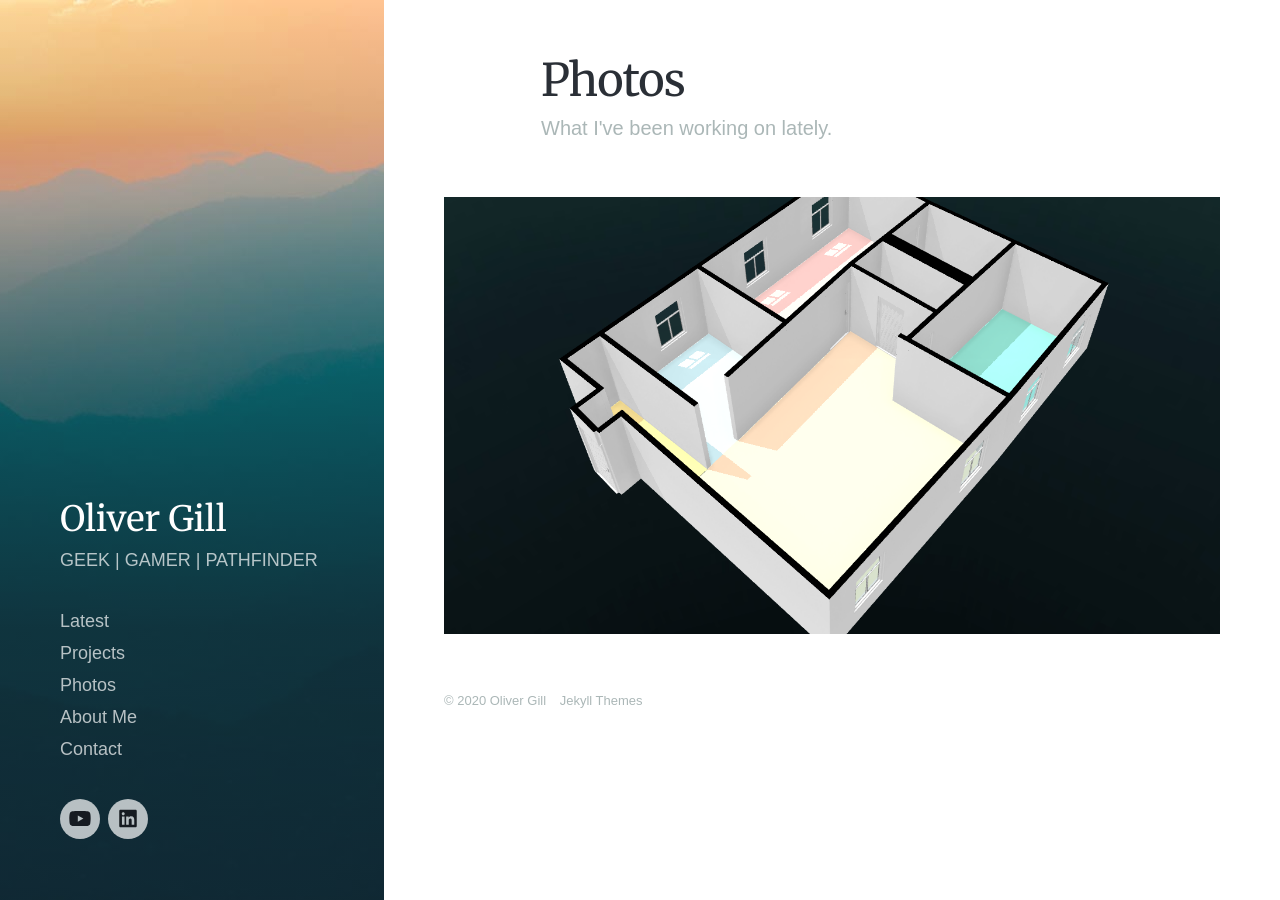
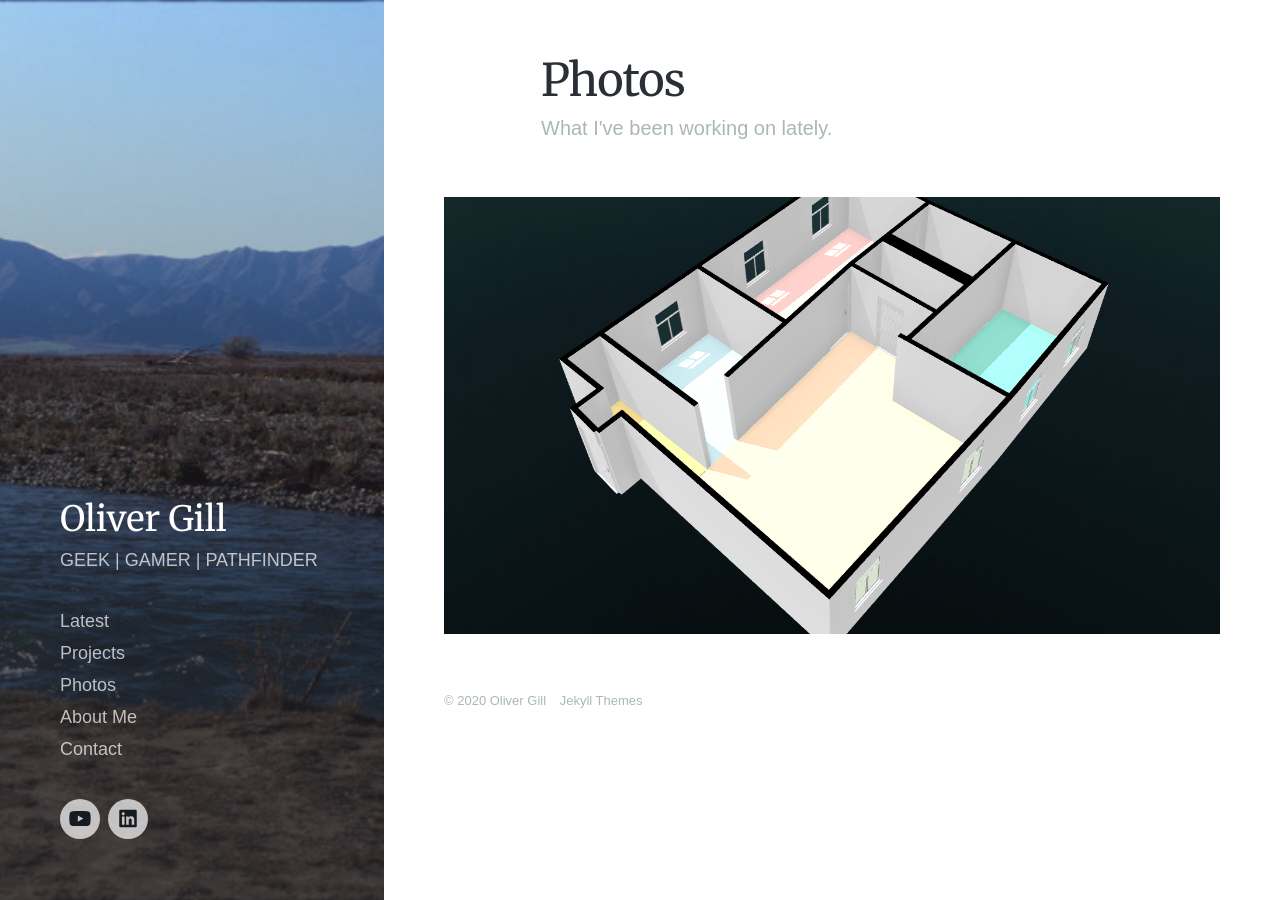
Before and after one commit to olivergillcom/olivergillblog.github.io, a Jekyll site: the page built from photos/index.html, in a window 1280 px wide. Built offline with Jekyll 4.4.1, drawn with Linux system fonts in a browser that asks for light colours; nearby versions of some CDN libraries; some web fonts are replaced.

Commit message:
Update index.html

```diff
--- a/photos/index.html
+++ b/photos/index.html
@@ -3,7 +3,7 @@ layout: default
 title: Photos
 subtitle: What I've been working on lately.
 description: Journal is a stunning personal blog Jekyll theme with an image-focused design.
-featured_image: /images/demo/demo-landscape.jpg
+featured_image: /images/pages/stream.jpg
 ---
 
 <section class="intro">
```
